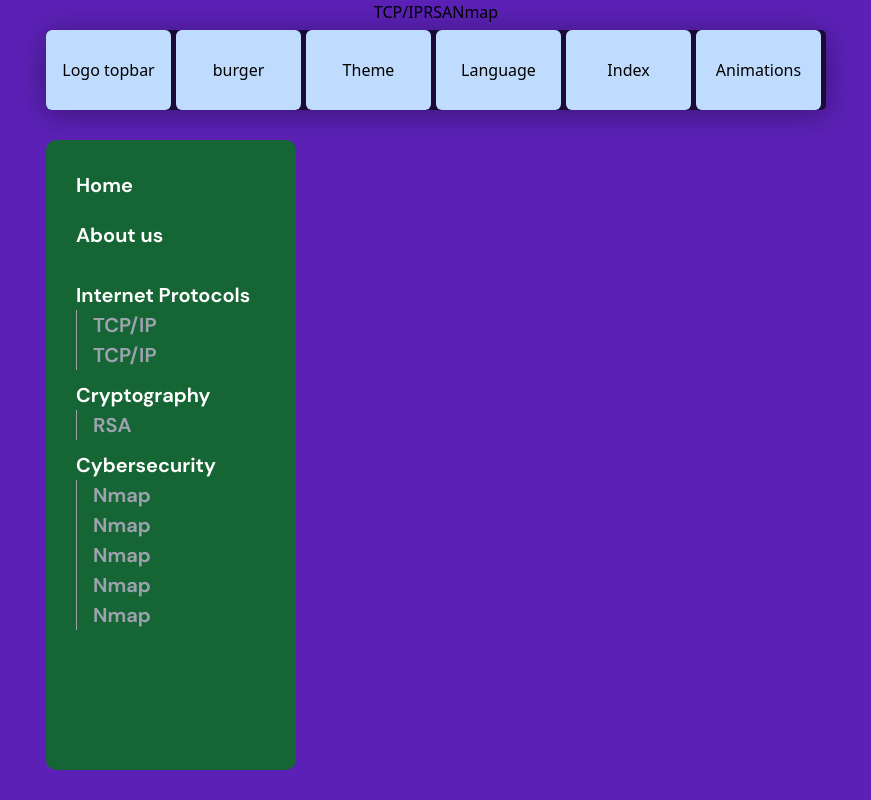
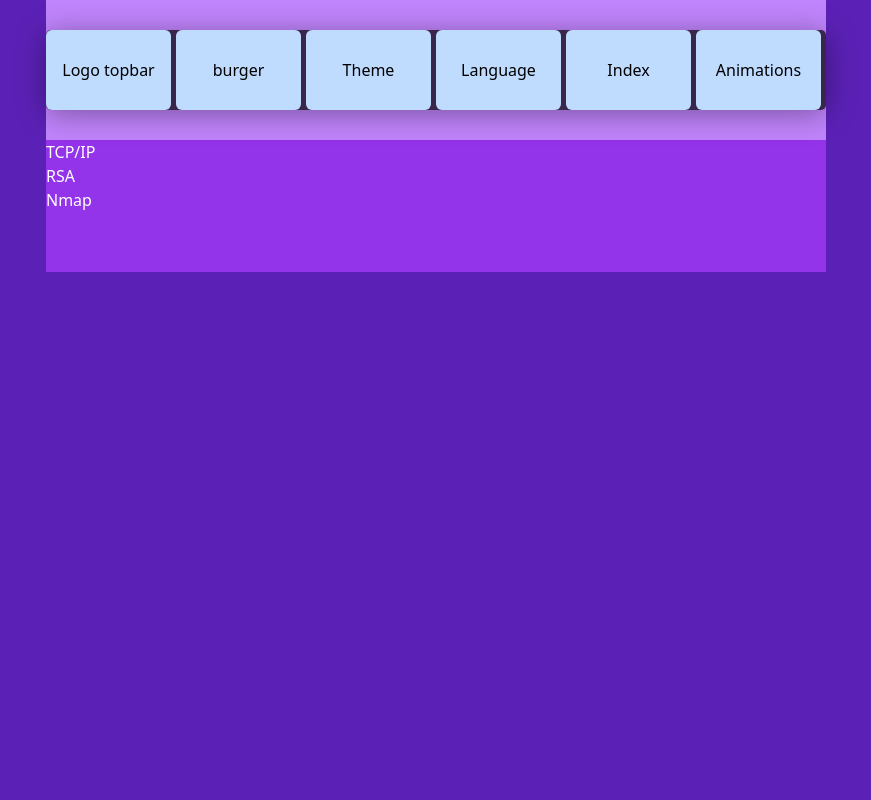
Before and after one commit to Ipasky/skylib, a Vue app: page /animation in a window 1280 px wide. Shown: the whole page, without its empty margins (204-1075 px from the left). Built offline with nearby package versions, Linux system fonts and the light colour scheme.

Commit message:
topnav changes

```diff
--- a/src/App.vue
+++ b/src/App.vue
@@ -10,13 +10,16 @@ import { RouterLink, RouterView } from 'vue-router'
       <div class="topbar_logo">
         Logo topbar
       </div>
-      <div class="topbar_burger"><button @click="burger_menu">burger</button></div>
+      <div class="topbar_burger"><button @click="burger_menu(0)">burger</button></div>
       <div class="topbar_color">Theme</div>
       <div class="topbar_language">Language</div>
-      <RouterLink to="/" class="topbar_language">Index</RouterLink>
-      <RouterLink to="/animation" class="topbar_language">Animations</RouterLink>
+      <RouterLink to="/" class="topbar_language" @click="burger_menu(1)">Index</RouterLink>
+      <RouterLink to="/animation" class="topbar_language" @click="burger_menu(1)">Animations</RouterLink>
     </div>
-    <div class="scroll_menu_container" id="scroll_menu_container_ID">
+
+    <!-- VISTA DE LA RUTA ESPECIFICADA -->
+    <div class="router_container" id="router_container_ID">
+      <div class="scroll_menu_container" id="scroll_menu_container_ID">
       <div class="scroll_menu_text_container" id="scroll_menu_text_container_ID">
         <div class="scroll_menu_home">Home</div>
         <div class="scroll_menu_about">About us</div>
@@ -31,12 +34,12 @@ import { RouterLink, RouterView } from 'vue-router'
         <div class="scroll_menu_animations_cyber_nmap">Nmap</div>
         <div class="scroll_menu_animations_cyber_nmap">Nmap</div>
         <div class="scroll_menu_animations_cyber_nmap">Nmap</div>
-
       </div>
     </div>
-
-    <!-- VISTA DE LA RUTA ESPECIFICADA -->
-    <RouterView />
+      <div class="router_flex_container" id="router_flex_container_ID">
+        <RouterView />
+      </div>
+    </div>
 
     <!-- PEU DE PAGINA -->
     <footer></footer>
@@ -47,19 +50,38 @@ import { RouterLink, RouterView } from 'vue-router'
   window.onload = function (){
     document.getElementById('topbar_container_ID').setAttribute("style", "width: " + (window.innerWidth - 500) + "px");
     document.getElementById('scroll_menu_container_ID').setAttribute("style",  "width: " + (window.innerWidth - 500) + "px; height: " + (window.innerHeight - 170) + "px");
-    //document.getElementById('scroll_menu_container_ID').setAttribute("style", "margin-right: " + (window.innerWidth - 700) + "px; height: " + (window.innerHeight - 170) + "px");
+    document.getElementById('router_container_ID').setAttribute("style",  "width: " + (window.innerWidth - 500) + "px");
+
+    // Si el menu burger esta obert mentres fem un resize de la pagina, cal ajustar la mida del router_flex_container_ID
+    if(document.getElementById('scroll_menu_text_container_ID').style.width == "0px"){
+      document.getElementById('router_flex_container_ID').setAttribute("style",  "width: " + (window.innerWidth - 780) + "px");
+    }else{
+      document.getElementById('router_flex_container_ID').setAttribute("style",  "width: " + (window.innerWidth - 500) + "px");
+    }
   };
   window.onresize = function (){
     document.getElementById('topbar_container_ID').setAttribute("style", "width: " + (window.innerWidth - 500) + "px");
     document.getElementById('scroll_menu_container_ID').setAttribute("style",  "width: " + (window.innerWidth - 500) + "px; height: " + (window.innerHeight - 170) + "px");
-    //document.getElementById('scroll_menu_container_ID').setAttribute("style", "margin-right: " + (window.innerWidth - 700) + "px");
+    document.getElementById('router_container_ID').setAttribute("style",  "width: " + (window.innerWidth - 500) + "px");
+
+    // Si el menu burger esta obert mentres fem un resize de la pagina, cal ajustar la mida del router_flex_container_ID
+    if(document.getElementById('scroll_menu_text_container_ID').style.width == "0px"){
+      document.getElementById('router_flex_container_ID').setAttribute("style",  "width: " + (window.innerWidth - 500) + "px");
+    }else{
+      document.getElementById('router_flex_container_ID').setAttribute("style",  "width: " + (window.innerWidth - 780) + "px");
+    }
   };
 
-  function burger_menu(){
-    if(document.getElementById('scroll_menu_text_container_ID').style.width == "0px")
+  function burger_menu(state){
+    // L'estat 0 es per obrir i tancar normal el menu, si li pasem un 1 volem que si esta obert es tanqui.
+    if(document.getElementById('scroll_menu_text_container_ID').style.width == "0px" && state == 0){
       document.getElementById('scroll_menu_text_container_ID').style.width = "250px";
-    else{
+      document.getElementById('router_flex_container_ID').setAttribute("style",  "width: " + (window.innerWidth - 780) + "px");
+      //document.getElementById('main_title_container_02_ID').setAttribute("style",  "width: " + (window.innerWidth - 780) + "px; height: " + (window.innerHeight - 170) + "px");
+    } else{
       document.getElementById('scroll_menu_text_container_ID').style.width = "0px";
+      document.getElementById('router_flex_container_ID').setAttribute("style",  "width: " + (window.innerWidth - 500) + "px");
+      //document.getElementById('main_title_container_02_ID').setAttribute("style",  "width: " + (window.innerWidth - 500) + "px; height: " + (window.innerHeight - 170) + "px");
     }
   };
 </script>
--- a/src/assets/input.css
+++ b/src/assets/input.css
@@ -82,7 +82,7 @@
             duration-[0.5s]
             ease-in-out
             overflow-x-hidden
-            w-[250px]
+            w-[0px]
             h-full;
         }
             .scroll_menu_home{
@@ -140,8 +140,24 @@
                 pl-4
                 border-current;
             }
+.router_container{
+    @apply
+    inline-flex
+    flex-col
+    items-end
+    bg-yellow-200;
+}
+    .router_flex_container{
+        @apply
+        inline-flex
+        flex-col
+        bg-purple-400
+        duration-[0.5s]
+        ease-in-out;
+    }
 .main_title_container{
     @apply
+    w-full
     mt-[140px]
     inline-flex
     flex-col
@@ -177,5 +193,27 @@
     @apply
     mt-[50px]
     mb-[50px]
+    w-full
+    inline-flex
+    flex-col
+    justify-center
+    items-start
+    duration-[0.5s]
+    ease-in-out
+    bg-yellow-400/0
+    text-white
     bg-orange-500;
 }
+.animation_container{
+    @apply
+    w-full
+    mt-[140px]
+    inline-flex
+    flex-col
+    justify-center
+    items-start
+    pb-[60px]
+    bg-yellow-400/0
+    text-white
+    bg-purple-600;
+}
--- a/src/assets/output.css
+++ b/src/assets/output.css
@@ -672,7 +672,7 @@ video {
 
 .scroll_menu_text_container {
   height: 100%;
-  width: 250px;
+  width: 0px;
   overflow-x: hidden;
   border-radius: 10px;
   --tw-bg-opacity: 1;
@@ -757,9 +757,27 @@ video {
   color: rgb(209 213 219 / var(--tw-text-opacity));
 }
 
+.router_container {
+  display: inline-flex;
+  flex-direction: column;
+  align-items: flex-end;
+  --tw-bg-opacity: 1;
+  background-color: rgb(254 240 138 / var(--tw-bg-opacity));
+}
+
+.router_flex_container {
+  display: inline-flex;
+  flex-direction: column;
+  --tw-bg-opacity: 1;
+  background-color: rgb(192 132 252 / var(--tw-bg-opacity));
+  transition-duration: 0.5s;
+  transition-timing-function: cubic-bezier(0.4, 0, 0.2, 1);
+}
+
 .main_title_container {
   margin-top: 140px;
   display: inline-flex;
+  width: 100%;
   flex-direction: column;
   align-items: flex-start;
   justify-content: center;
@@ -795,6 +813,31 @@ video {
 .main_title_container_02 {
   margin-top: 50px;
   margin-bottom: 50px;
+  display: inline-flex;
+  width: 100%;
+  flex-direction: column;
+  align-items: flex-start;
+  justify-content: center;
+  background-color: rgb(250 204 21 / 0);
   --tw-bg-opacity: 1;
   background-color: rgb(249 115 22 / var(--tw-bg-opacity));
+  --tw-text-opacity: 1;
+  color: rgb(255 255 255 / var(--tw-text-opacity));
+  transition-duration: 0.5s;
+  transition-timing-function: cubic-bezier(0.4, 0, 0.2, 1);
 }
+
+.animation_container {
+  margin-top: 140px;
+  display: inline-flex;
+  width: 100%;
+  flex-direction: column;
+  align-items: flex-start;
+  justify-content: center;
+  background-color: rgb(250 204 21 / 0);
+  --tw-bg-opacity: 1;
+  background-color: rgb(147 51 234 / var(--tw-bg-opacity));
+  padding-bottom: 60px;
+  --tw-text-opacity: 1;
+  color: rgb(255 255 255 / var(--tw-text-opacity));
+}
--- a/src/components/animation_component.vue
+++ b/src/components/animation_component.vue
@@ -4,7 +4,6 @@
         <RouterLink to="/animation/rsa">RSA</RouterLink>
         <RouterLink to="/animation/nmap">Nmap</RouterLink>
     </div>
-
 </template>
 
 <script>
--- a/src/components/index_component.vue
+++ b/src/components/index_component.vue
@@ -28,9 +28,9 @@
 
         if (mainTitle && mainTitle02) {
           mainTitle.style.height = (window.innerHeight - 170) + 'px';
-          mainTitle.style.width = (window.innerWidth - 500) + 'px';
-          mainTitle02.style.height = (window.innerHeight - 150) + 'px';
-          mainTitle02.style.width = (window.innerWidth - 500) + 'px';
+          //mainTitle.style.width = (window.innerWidth - 500) + 'px';
+          mainTitle02.style.height = (window.innerHeight - 170) + 'px';
+          //mainTitle02.style.width = (window.innerWidth - 500) + 'px';
         }
       }
     }
```
